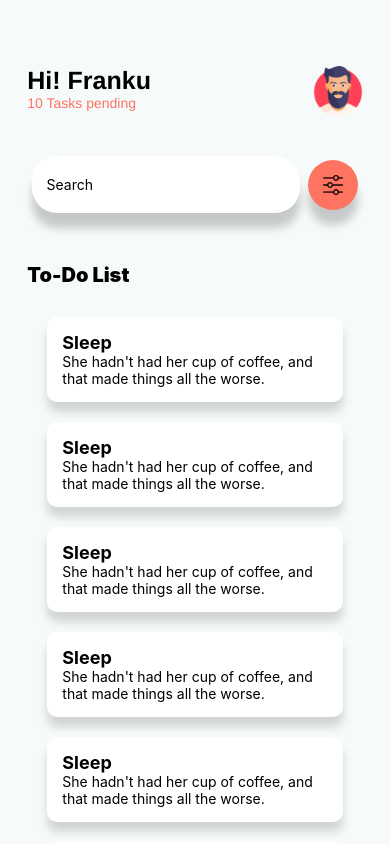
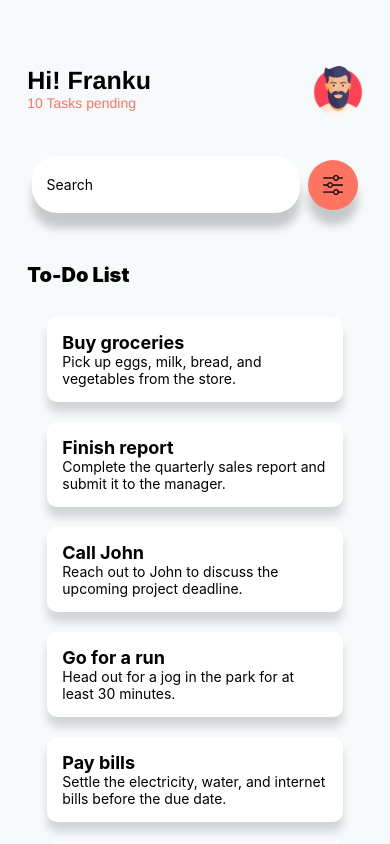
Before and after one commit to creammtk/react_native_mobile_app, a React Native app: screen / in a window 390 px wide. Shown: the top 844 px of the page. Built offline with nearby package versions, Linux system fonts and the light colour scheme.

Commit message:
make data more variety

```diff
--- a/App.js
+++ b/App.js
@@ -1,27 +1,31 @@
-import { StyleSheet, Text, View } from 'react-native'
-import React, { Component } from 'react'
-import TagName from './Components/ToDoList/TagName'
-import SearchFilter from './Components/ToDoList/SearchFilter'
-import ToDoList from './Components/ToDoList/ToDoList'
+import { StyleSheet, Text, View } from "react-native";
+import React, { Component, useState } from "react";
+import TagName from "./Components/ToDoList/TagName";
+import SearchFilter from "./Components/ToDoList/SearchFilter";
+import ToDoList from "./Components/ToDoList/ToDoList";
+import todos from "./constants/todos";
 
 export default function App() {
-    return (
-      <View style={styles.base}>
-        <TagName />
-        <SearchFilter />
-        <ToDoList />
-      </View>
-    )
+
+  const [toDoList, setToDoList] = useState(todos)
+
+  return (
+    <View style={styles.base}>
+      <TagName />
+      <SearchFilter />
+      <ToDoList toDoList={toDoList}/>
+    </View>
+  );
 }
 
 const styles = StyleSheet.create({
   base: {
-    padding: '7%',
-    paddingTop: '17%',
-    backgroundColor: '#f6fafb',
-    height: '100%',
+    padding: "7%",
+    paddingTop: "17%",
+    backgroundColor: "#f6fafb",
+    height: "100%",
   },
   text: {
-    color: 'white'
-  }
-})
+    color: "white",
+  },
+});
--- a/Components/ToDoList/TagName.js
+++ b/Components/ToDoList/TagName.js
@@ -1,4 +1,4 @@
-import { View, Text, StyleSheet, Image } from "react-native";
+import { View, Text, StyleSheet, Image, TouchableOpacity } from "react-native";
 import React from "react";
 import CustomText from "../CustomText";
 import avatar from "../../assets/man.png";
@@ -11,13 +11,17 @@ export default function TagName() {
     <View style={styles.container}>
       <View>
         <CustomText style={styles.greetingText}>Hi! {name}</CustomText>
+        <TouchableOpacity>
           <CustomText style={styles.pendingText}>
             {pendingTaskNo} Tasks pending
           </CustomText>
+        </TouchableOpacity>
       </View>
+      <TouchableOpacity>
         <View>
           <Image source={avatar} style={styles.avatarPic} />
         </View>
+      </TouchableOpacity>
     </View>
   );
 }
--- a/Components/ToDoList/ToDoCard.js
+++ b/Components/ToDoList/ToDoCard.js
@@ -1,16 +1,13 @@
 import { View, Text, StyleSheet } from "react-native";
 import React from "react";
 
-export default function ToDoCard() {
-  const title = "Sleep";
-  const detail =
-    "She hadn't had her cup of coffee, and that made things all the worse.";
+export default function ToDoCard({todo}) {
 
   return (
     <View style={styles.cardContainer}>
-      <Text style={styles.textHeader}>{title}</Text>
+      <Text style={styles.textHeader}>{todo.title}</Text>
       <Text></Text>
-      <Text>{detail}</Text>
+      <Text>{todo.detail}</Text>
     </View>
   );
 }
--- a/Components/ToDoList/ToDoList.js
+++ b/Components/ToDoList/ToDoList.js
@@ -2,9 +2,7 @@ import { View, Text, StyleSheet, ScrollView } from "react-native";
 import React from "react";
 import ToDoCard from "./ToDoCard";
 
-export default function ToDoList() {
-  const todos = Array.from(Array(10).keys());
-
+export default function ToDoList({ toDoList }) {
   return (
     <View style={styles.container}>
       <Text style={styles.header}>To-Do List</Text>
@@ -12,10 +10,8 @@ export default function ToDoList() {
         style={{ padding: 20 }}
         contentContainerStyle={{ paddingBottom: 200 }}
       >
-        {todos.map((v, i) => (
-          <>
-            <ToDoCard />
-          </>
+        {toDoList.map((todo, i) => (
+          <ToDoCard key={i} todo={todo}/>
         ))}
       </ScrollView>
     </View>
@@ -31,5 +27,5 @@ const styles = StyleSheet.create({
     fontSize: 20,
     fontWeight: 900,
     marginBottom: 10,
-  }
+  },
 });
--- /dev/null
+++ b/constants/todos.js
@@ -0,0 +1,159 @@
+const todoList = [
+    {
+      title: "Buy groceries",
+      detail: "Pick up eggs, milk, bread, and vegetables from the store.",
+      completed: false,
+    },
+    {
+      title: "Finish report",
+      detail: "Complete the quarterly sales report and submit it to the manager.",
+      completed: false,
+    },
+    {
+      title: "Call John",
+      detail: "Reach out to John to discuss the upcoming project deadline.",
+      completed: false,
+    },
+    {
+      title: "Go for a run",
+      detail: "Head out for a jog in the park for at least 30 minutes.",
+      completed: false,
+    },
+    {
+      title: "Pay bills",
+      detail: "Settle the electricity, water, and internet bills before the due date.",
+      completed: false,
+    },
+    {
+      title: "Read a book",
+      detail: "Spend some time reading the new novel on the bestseller list.",
+      completed: false,
+    },
+    {
+      title: "Attend meeting",
+      detail: "Join the team meeting at 2 PM to discuss project updates.",
+      completed: false,
+    },
+    {
+      title: "Write blog post",
+      detail: "Compose an informative blog post on a relevant industry topic.",
+      completed: false,
+    },
+    {
+      title: "Clean the house",
+      detail: "Tidy up the living room, kitchen, and bathroom.",
+      completed: false,
+    },
+    {
+      title: "Schedule dentist appointment",
+      detail: "Call the dentist's office and book a dental check-up.",
+      completed: false,
+    },
+    {
+      title: "Workout session",
+      detail: "Hit the gym for a strength training session.",
+      completed: false,
+    },
+    {
+      title: "Send birthday gift",
+      detail: "Order a birthday present online and send it to a friend.",
+      completed: false,
+    },
+    {
+      title: "Prepare presentation",
+      detail: "Gather data and create a presentation for the upcoming client meeting.",
+      completed: false,
+    },
+    {
+      title: "Take a break",
+      detail: "Relax and unwind for 15 minutes.",
+      completed: false,
+    },
+    {
+      title: "Plan weekend getaway",
+      detail: "Research and select a destination for the weekend trip.",
+      completed: false,
+    },
+    {
+      title: "Update resume",
+      detail: "Revise and update the resume with recent achievements.",
+      completed: false,
+    },
+    {
+      title: "Practice guitar",
+      detail: "Spend time practicing guitar chords and learning a new song.",
+      completed: false,
+    },
+    {
+      title: "Buy a gift for anniversary",
+      detail: "Find a meaningful gift for the upcoming wedding anniversary.",
+      completed: false,
+    },
+    {
+      title: "Organize files",
+      detail: "Sort and organize digital and physical files for better accessibility.",
+      completed: false,
+    },
+    {
+      title: "Renew gym membership",
+      detail: "Extend the gym membership for the next three months.",
+      completed: false,
+    },
+    {
+      title: "Prepare healthy lunch",
+      detail: "Plan and prepare a nutritious lunch for tomorrow.",
+      completed: false,
+    },
+    {
+      title: "Update social media profiles",
+      detail: "Refresh the bio and profile picture on social media accounts.",
+      completed: false,
+    },
+    {
+      title: "Watch a movie",
+      detail: "Choose a movie and enjoy a relaxing movie night.",
+      completed: false,
+    },
+    {
+      title: "Research new technologies",
+      detail: "Explore the latest advancements in the tech industry.",
+      completed: false,
+    },
+    {
+      title: "Fix leaking faucet",
+      detail: "Repair the leaking faucet in the kitchen.",
+      completed: false,
+    },
+    {
+      title: "Call parents",
+      detail: "Give parents a call and catch up with them.",
+      completed: false,
+    },
+    {
+      title: "Start a new hobby",
+      detail: "Pick up a new hobby such as painting, gardening, or photography.",
+      completed: false,
+    },
+    {
+      title: "Declutter wardrobe",
+      detail: "Go through clothes and donate or discard unused items.",
+      completed: false,
+    },
+    {
+      title: "Learn a new recipe",
+      detail: "Search for a new recipe online and try it out for dinner.",
+      completed: false,
+    },
+    {
+      title: "Fix broken chair",
+      detail: "Repair the broken chair in the study room.",
+      completed: false,
+    },
+    {
+      title: "Plan family outing",
+      detail: "Discuss and plan a fun outing with family members.",
+      completed: false,
+    },
+  ];
+
+  export default todoList;
--- a/package.json
+++ b/package.json
@@ -11,11 +11,13 @@
   "dependencies": {
     "expo": "~48.0.18",
     "expo-status-bar": "~1.4.4",
+    "faker": "^6.6.6",
     "react": "18.2.0",
     "react-native": "0.71.8"
   },
   "devDependencies": {
-    "@babel/core": "^7.20.0"
+    "@babel/core": "^7.20.0",
+    "@faker-js/faker": "^8.0.2"
   },
   "private": true
 }
```
Also changed, not shown: 1 other file (tests, documents, lock files or other folders). Lines whose indentation alone changed are shown as unchanged.
